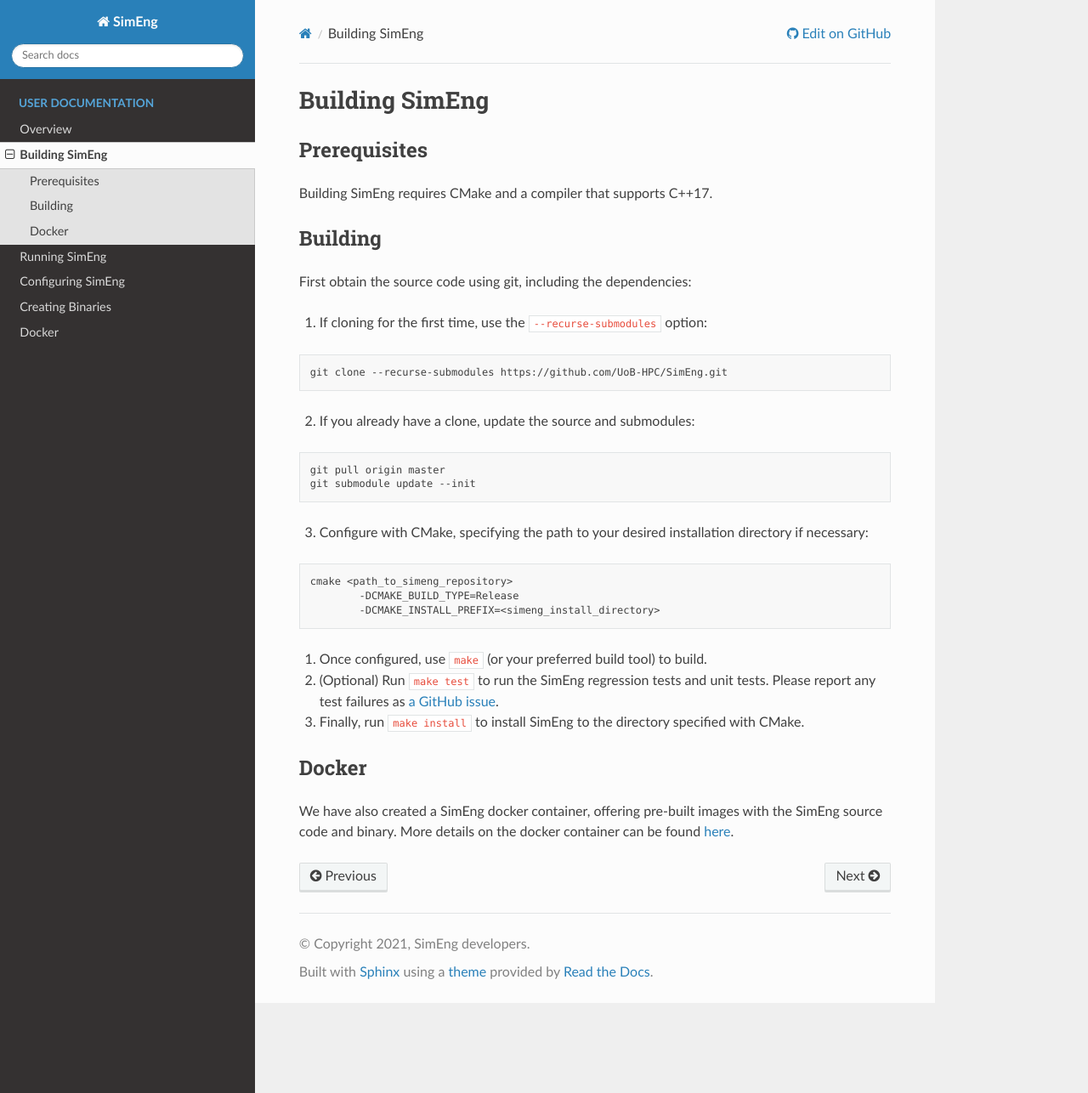
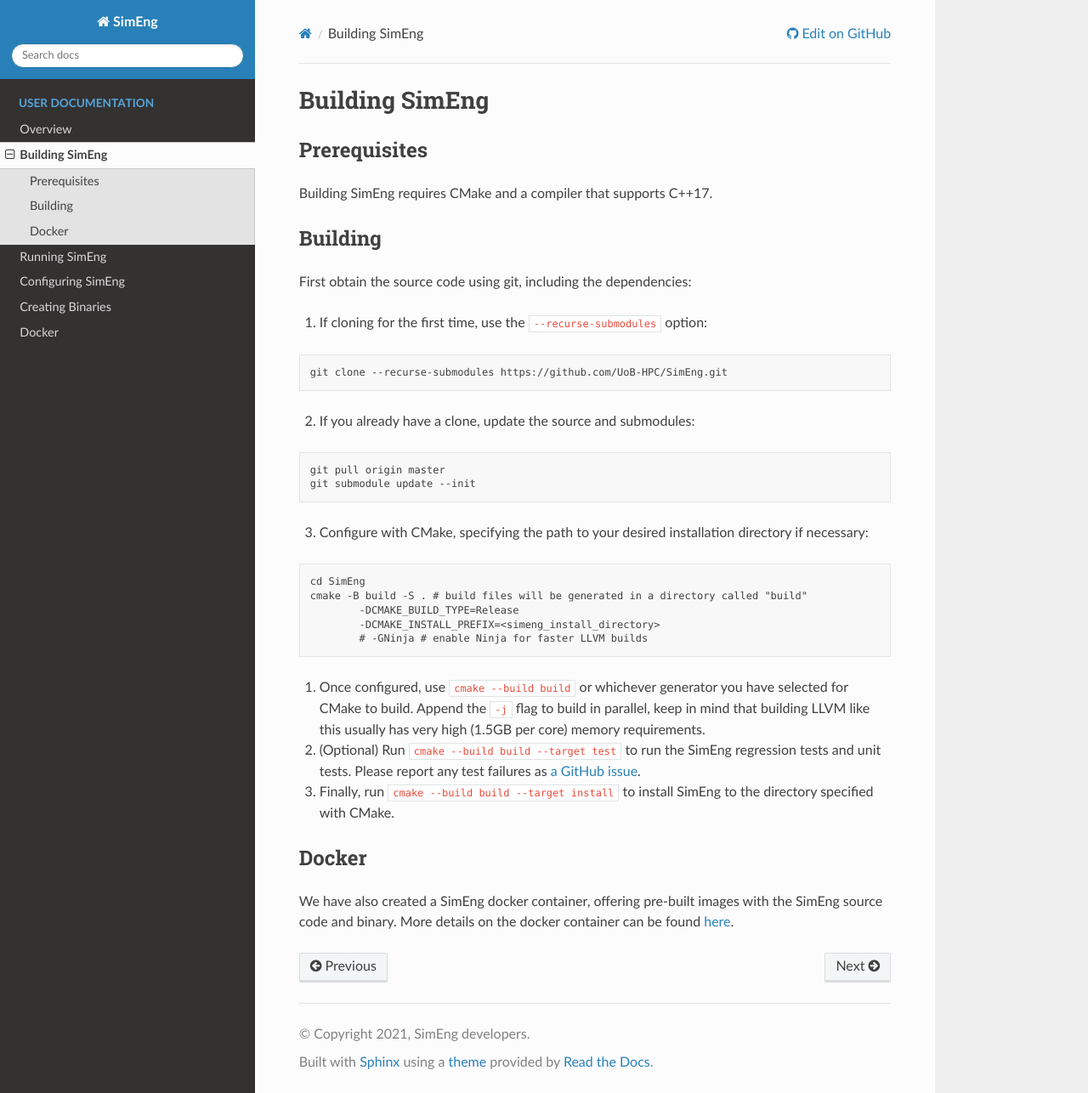
Before and after one commit to UoB-HPC/SimEng, a Sphinx documentation site: the page built from docs/sphinx/user/building_simeng.rst, in a window 1280 px wide and 1286 px high. Shown: the whole window at 85% size. Built offline with Sphinx 7.4.7 and the Read the Docs theme 2.0.0, drawn with Linux system fonts in a browser that asks for light colours; pages that are not in the unit, such as notebooks, are missing from menus.

Commit message:
Minor clarifications on CMake build instructions (#164)
* Minor clarifications on CMake build instructions
Added missing gitignore entries to cover submodule introduced artefacts

* Bump CMake to 3.13
Suggest Ninja if installed

```diff
--- a/CMakeLists.txt
+++ b/CMakeLists.txt
@@ -1,4 +1,4 @@
-cmake_minimum_required(VERSION 3.12)
+cmake_minimum_required(VERSION 3.13)
 cmake_policy(SET CMP0048 NEW)
 
 project(SimEng VERSION 0.1)
--- a/docs/sphinx/user/building_simeng.rst
+++ b/docs/sphinx/user/building_simeng.rst
@@ -28,15 +28,17 @@
 
 .. code-block:: text
 
-        cmake <path_to_simeng_repository>
+        cd SimEng
+        cmake -B build -S . # build files will be generated in a directory called "build"
                 -DCMAKE_BUILD_TYPE=Release
                 -DCMAKE_INSTALL_PREFIX=<simeng_install_directory>
+                # -GNinja # enable Ninja for faster LLVM builds
 
-1. Once configured, use ``make`` (or your preferred build tool) to build.
+1. Once configured, use ``cmake --build build`` or whichever generator you have selected for CMake to build. Append the ``-j`` flag to build in parallel, keep in mind that building LLVM like this usually has very high (1.5GB per core) memory requirements.
 
-2. (Optional) Run ``make test`` to run the SimEng regression tests and unit tests. Please report any test failures as `a GitHub issue <https://github.com/UoB-HPC/SimEng/issues>`_.
+2. (Optional) Run ``cmake --build build --target test`` to run the SimEng regression tests and unit tests. Please report any test failures as `a GitHub issue <https://github.com/UoB-HPC/SimEng/issues>`_.
 
-3. Finally, run ``make install`` to install SimEng to the directory specified with CMake.
+3. Finally, run ``cmake --build build --target install`` to install SimEng to the directory specified with CMake.
 
 
 Docker
```
Also changed, not shown: 1 other file.
